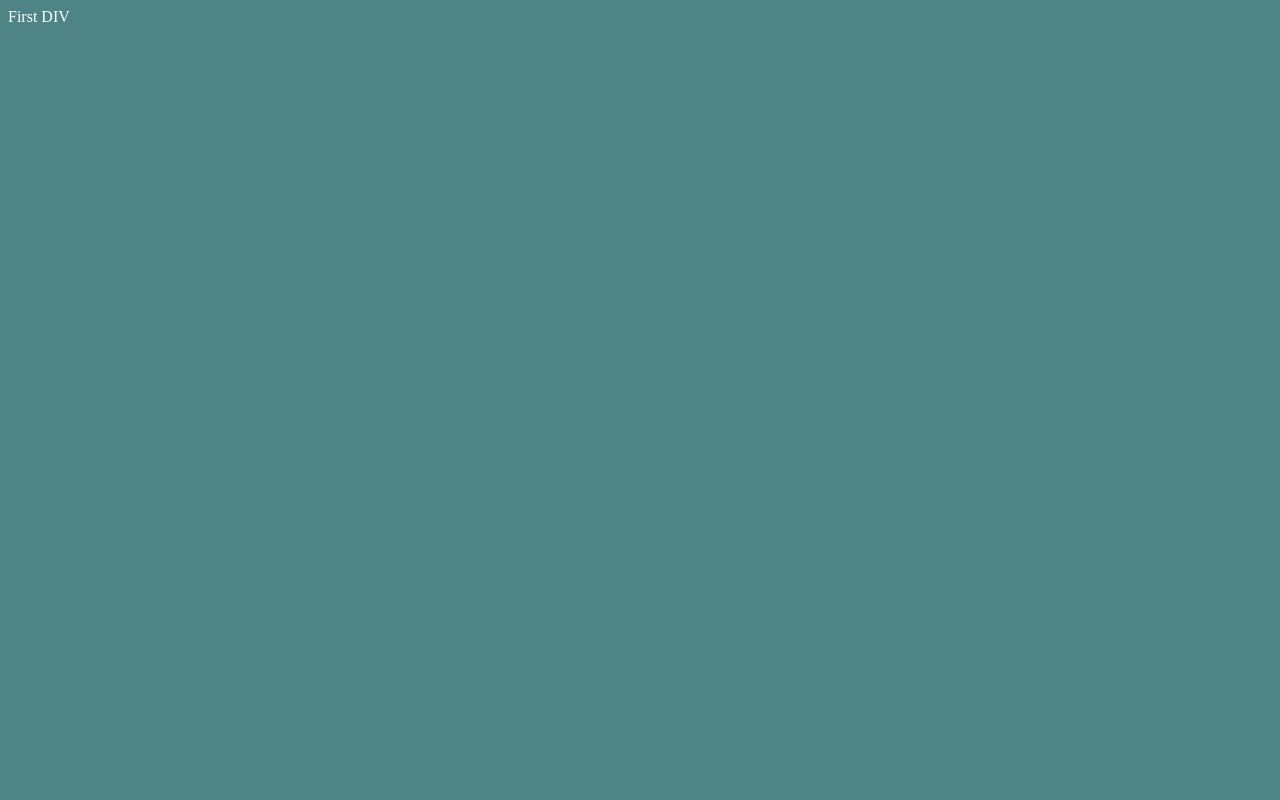
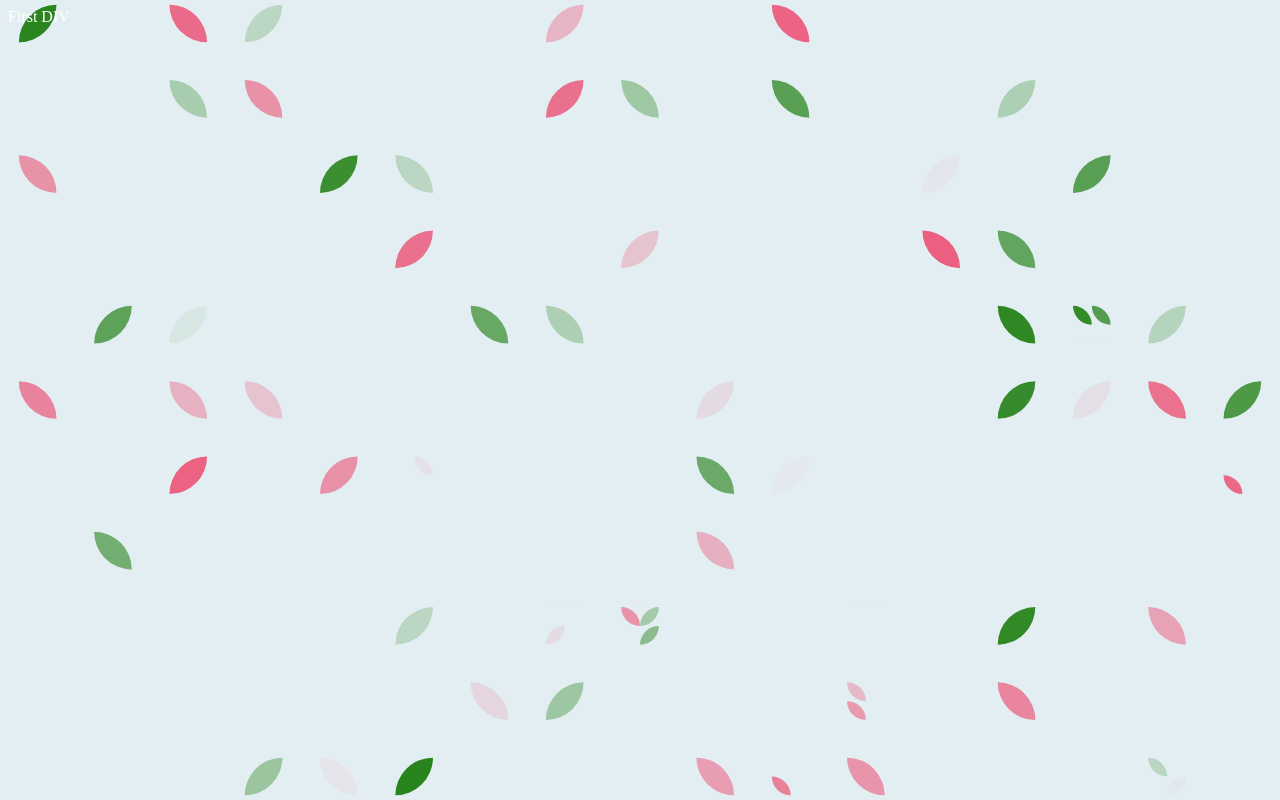
Before and after one commit to LeoBok/air-pollution, a website built with webpack: page src/html/index.html in a window 1280 px wide. Built offline with nearby package versions, Linux system fonts and the light colour scheme.

Commit message:
added loader for read images of all file type

```diff
--- a/src/css/style.css
+++ b/src/css/style.css
@@ -1,4 +1,8 @@
 body {
     color: #fff;
-    background-color: #4e8486;
+    background: url('../images/patternpad.svg') no-repeat center center fixed;
+    -webkit-background-size: cover;
+    -moz-background-size: cover;
+    -o-background-size: cover;
+    background-size: cover;
 }
--- a/webpack.config.js
+++ b/webpack.config.js
@@ -4,7 +4,7 @@ const HtmlWebpackPlugin = require('html-webpack-plugin');
 module.exports = {
     entry: './src/javascript/index.js',
 
-    mode: 'development',
+    mode: 'production',
 
     devServer: {
         open: true,
@@ -24,8 +24,12 @@ module.exports = {
                     'css-loader'
                 ],
             },
+            {
+                test: /\.(svg|ico|png|webp|jpg|gif|jpeg)$/,
+                type: 'asset/resource',
+            }
         ],
-    },
+      },
 
     plugins: [
         new HtmlWebpackPlugin({
```
Also changed, not shown: dist/92eb5eb9cb47f96d4611.svg (added), dist/bundle.js, dist/index.html, src/images/patternpad.svg (added).
